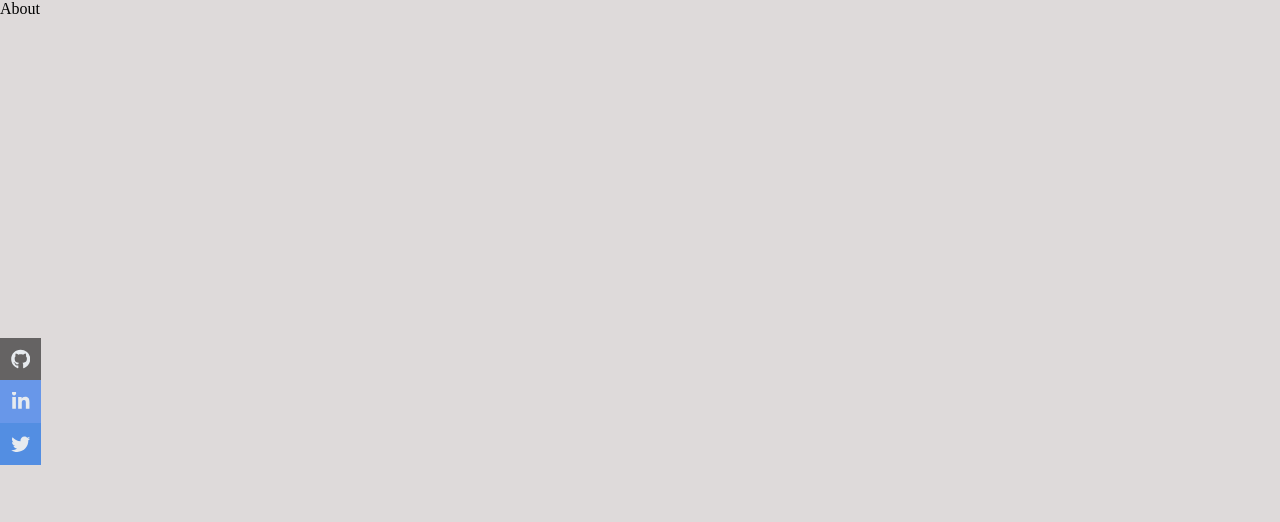
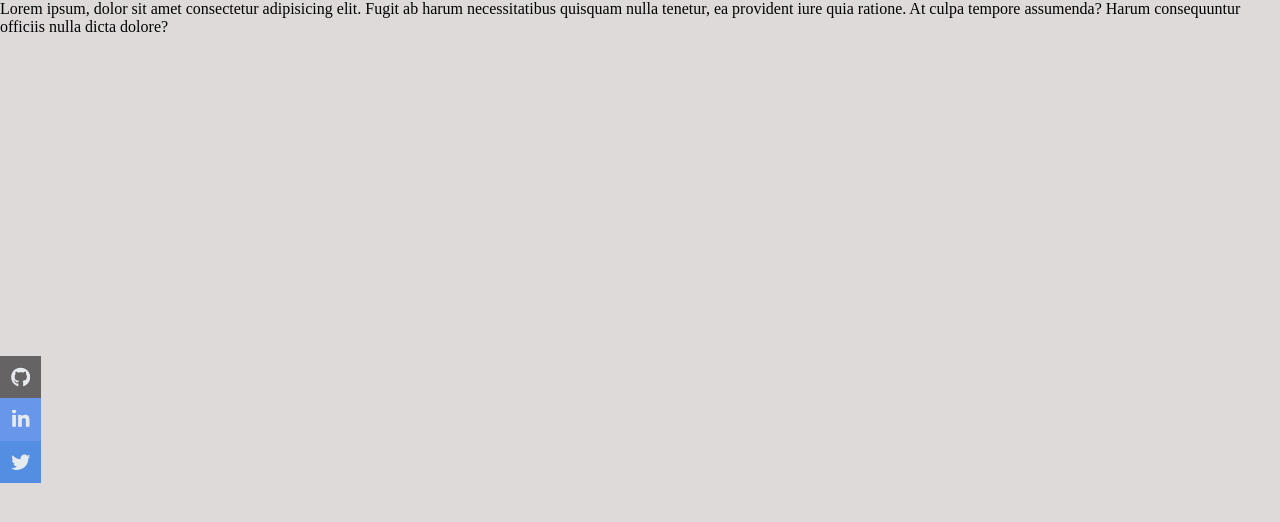
Before and after one commit to SamSumiya/samsumiya.com, a React (Create React App) app in the folder portfolio/: page /about in a window 1280 px wide. Shown: the top 522 px of the page. Built offline with nearby package versions, Linux system fonts and the light colour scheme.

Commit message:
decided to implement SPA

```diff
--- a/portfolio/src/display/About.js
+++ b/portfolio/src/display/About.js
@@ -4,7 +4,7 @@ import React from 'react'
 const About = () => {
   return (
     <>
-     About
+     Lorem ipsum, dolor sit amet consectetur adipisicing elit. Fugit ab harum necessitatibus quisquam nulla tenetur, ea provident iure quia ratione. At culpa tempore assumenda? Harum consequuntur officiis nulla dicta dolore?
     </>
   )
 }
--- a/portfolio/src/index.js
+++ b/portfolio/src/index.js
@@ -1,11 +1,12 @@
 import React from 'react';
 import ReactDOM from 'react-dom';
 import App from './App';
+import {BrowserRouter as Router} from 'react-router-dom'
 import './global-styles.css'
 
 ReactDOM.render(
-  <React.StrictMode>
+  <Router>
     <App />
-  </React.StrictMode>,
+  </Router>,
   document.getElementById('root')
 );
```
